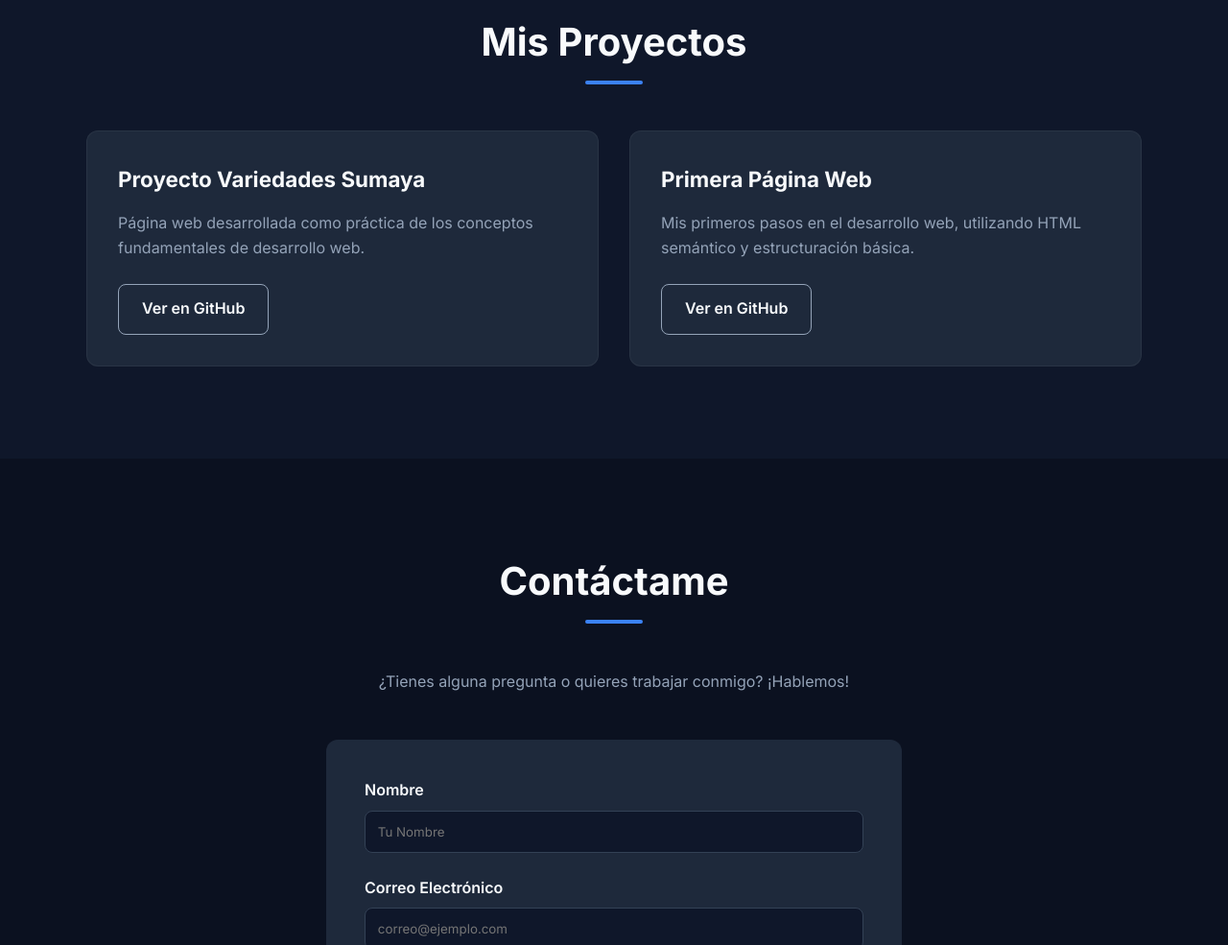
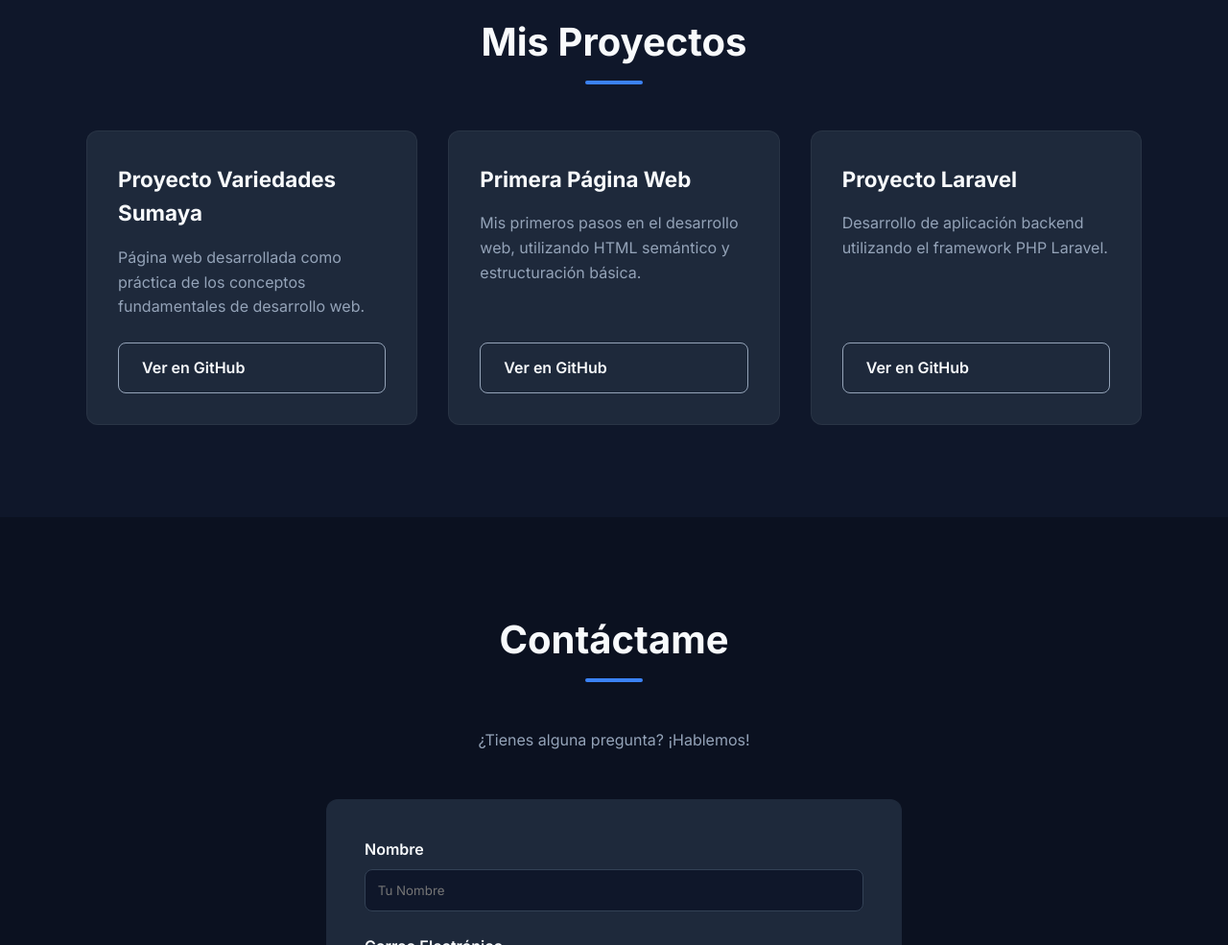
Before and after one commit to Wilmerlop733/Perfil-de-Portafolio, a plain HTML site: page index.html in a window 1280 px wide. Shown: the part 1400-2385 px from the top of the page at 96% size. Drawn offline with Linux system fonts and the light colour scheme.

Commit message:
Corrigiendo

```diff
--- a/css/styles.css
+++ b/css/styles.css
@@ -234,6 +234,8 @@ header {
     overflow: hidden;
     transition: var(--transition);
     border: 1px solid rgba(255,255,255,0.05);
+    display: flex;
+    flex-direction: column;
 }
 
 .project-card:hover {
@@ -244,6 +246,9 @@ header {
 
 .project-info {
     padding: 2rem;
+    display: flex;
+    flex-direction: column;
+    flex-grow: 1;
 }
 
 .project-info h3 {
@@ -254,6 +259,7 @@ header {
 .project-info p {
     color: var(--text-muted);
     margin-bottom: 1.5rem;
+    flex-grow: 1;
 }
 
 .contact {
--- a/index.html
+++ b/index.html
@@ -78,6 +78,13 @@
                         <a href="https://github.com/Wilmerlop733/Primer-Web" target="_blank" class="btn btn-secondary">Ver en GitHub</a>
                     </div>
                 </div>
+                <div class="project-card">
+                    <div class="project-info">
+                        <h3>Proyecto Laravel </h3>
+                        <p>Desarrollo de aplicación backend utilizando el framework PHP Laravel.</p>
+                        <a href="https://github.com/Wilmerlop733/ExamIIP" target="_blank" class="btn btn-secondary">Ver en GitHub</a>
+                    </div>
+                </div>
             </div>
         </div>
     </section>
@@ -85,7 +92,7 @@
     <section id="contacto" class="contact">
         <div class="container">
             <h2 class="section-title">Contáctame</h2>
-            <p class="contact-desc">¿Tienes alguna pregunta o quieres trabajar conmigo? ¡Hablemos!</p>
+            <p class="contact-desc">¿Tienes alguna pregunta? ¡Hablemos!</p>
             <form id="contact-form" class="contact-form">
                 <div class="input-group">
                     <label for="name">Nombre</label>
```
